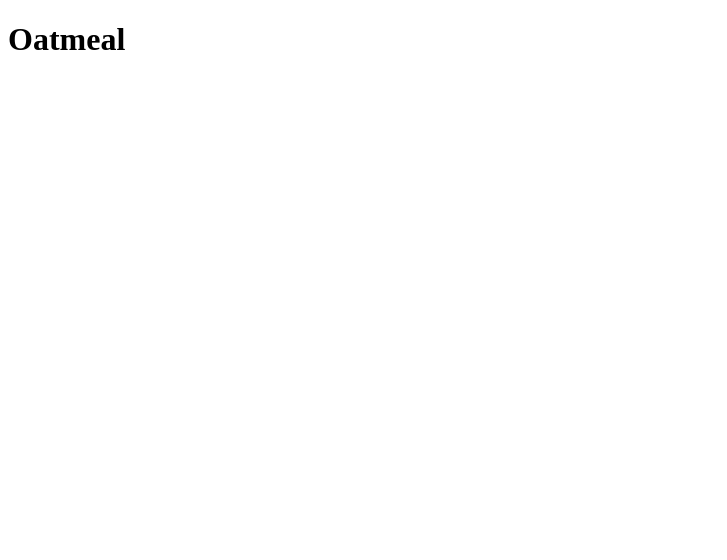
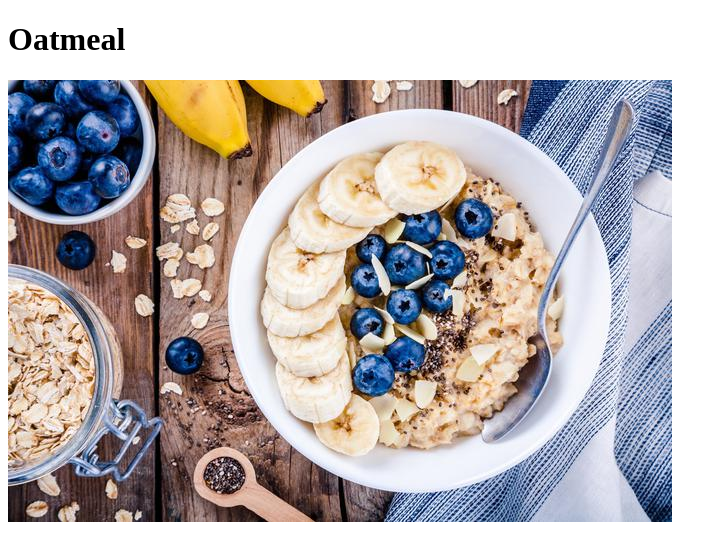
Before and after one commit to rvqy/odin-recipes, a plain HTML site: page recipes/oatmeal.html in a window 1280 px wide. Shown: the whole page, without its empty margins (0-727 px from the left). Drawn offline with Linux system fonts and the light colour scheme.

Commit message:
Add image of oatmeal dish

```diff
--- a/recipes/oatmeal.html
+++ b/recipes/oatmeal.html
@@ -6,5 +6,6 @@
   </head>
   <body>
     <h1>Oatmeal</h1>
+    <img src="../images/oatmeal.jpg" alt="oatmeal image">
   </body>
 </html>
```
